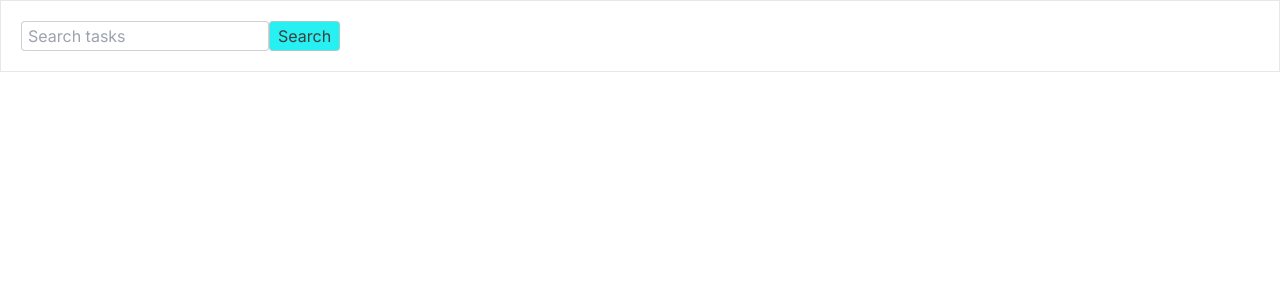
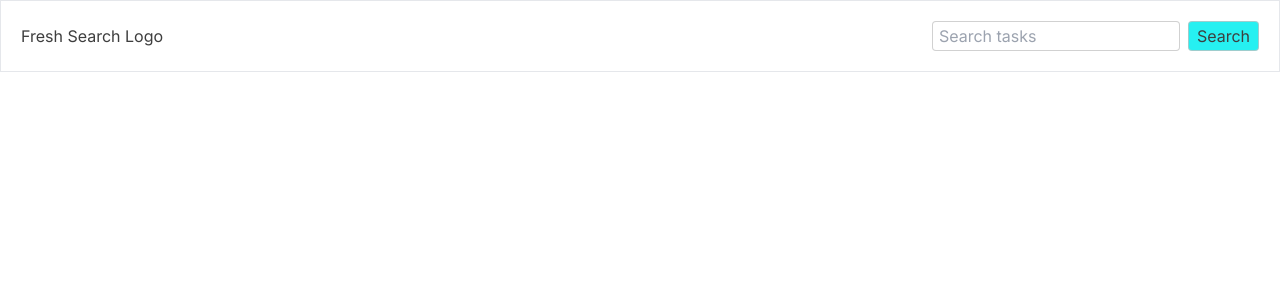
Before and after one commit to TayCheng091/nextjs-todo-app, a Next.js app: page / in a window 1280 px wide. Shown: the top 300 px of the page. Built offline with nearby package versions, Linux system fonts and the light colour scheme.

Commit message:
update header style

```diff
--- a/src/app/compnents/Header.tsx
+++ b/src/app/compnents/Header.tsx
@@ -11,7 +11,9 @@ function Header() {
   }
 
   return (
-    <div className="sticky top-0 p-5 border">
+    <div className="sticky top-0 flex justify-between items-center p-5 border">
+      <div>Fresh Search Logo</div>
+      <div className="flex gap-x-2">
         <input
           type="text"
           placeholder="Search tasks"
@@ -22,6 +24,7 @@ function Header() {
           Search
         </Button>
       </div>
+    </div>
   );
 }
 
```
Lines whose indentation alone changed are shown as unchanged.
